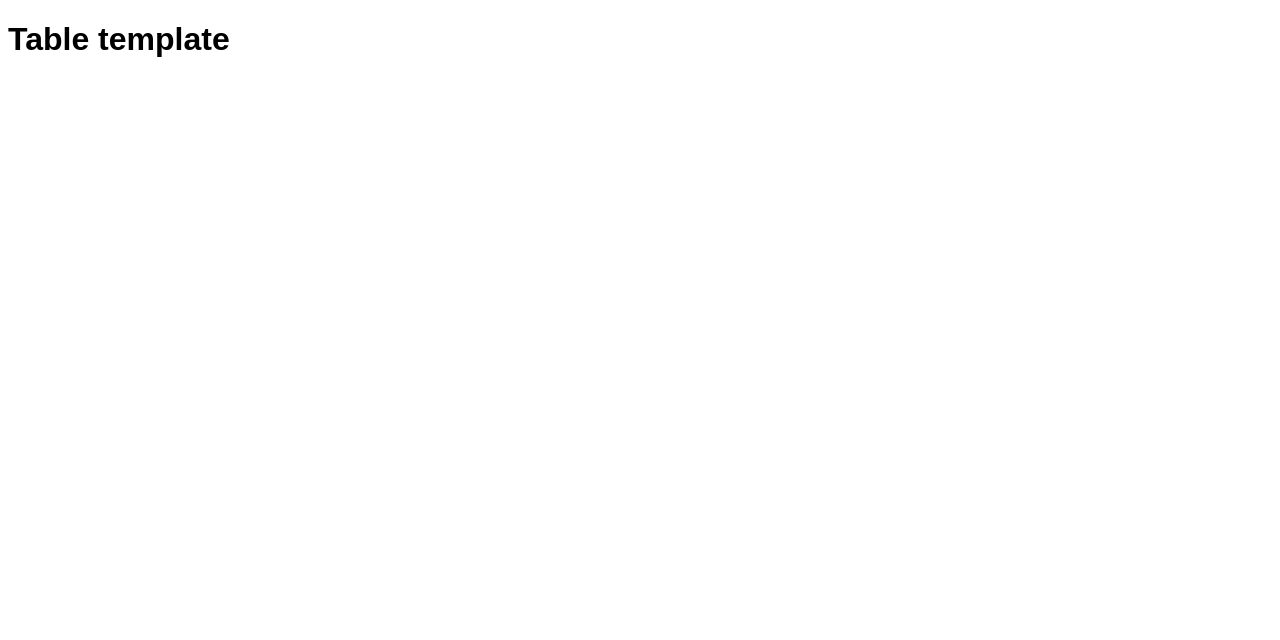
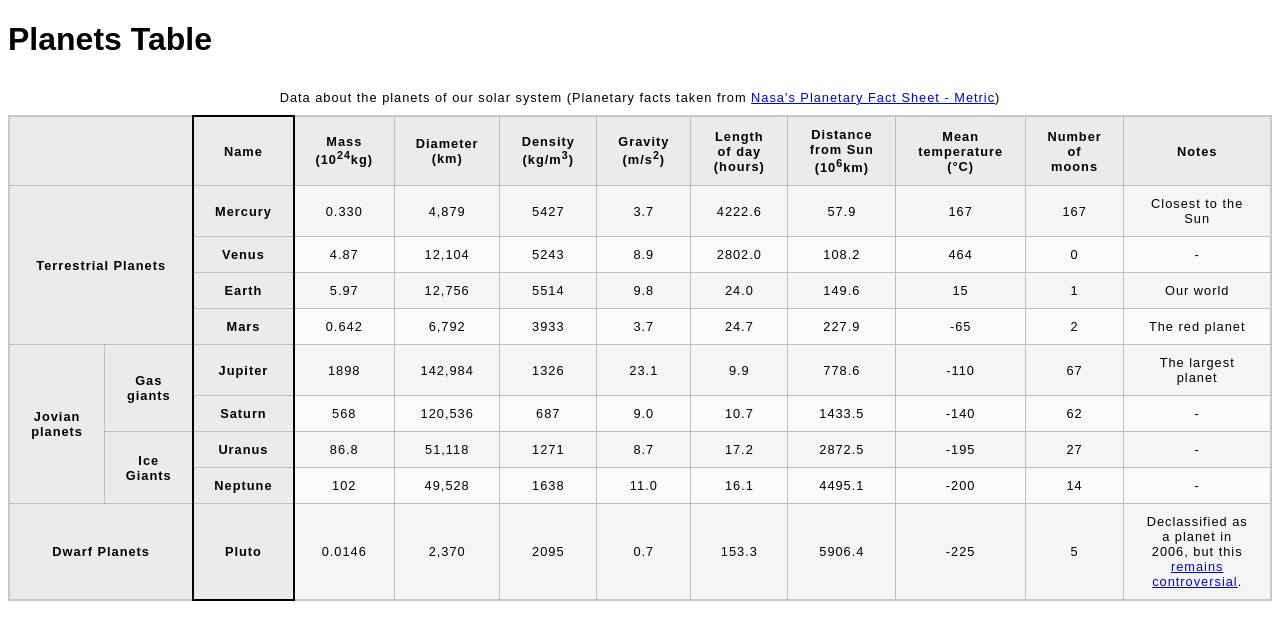
Before and after one commit to Dr3wsky/The-Odin-Project-Foundations, a plain HTML site: page html/tables/tables-assessment/blank-template.html in a window 1280 px wide. Drawn offline with Linux system fonts and the light colour scheme.

Commit message:
completed table assessment

```diff
--- a/html/tables/tables-assessment/blank-template.html
+++ b/html/tables/tables-assessment/blank-template.html
@@ -3,11 +3,148 @@
   <head>
     <meta charset="utf-8">
     <meta name="viewport" content="width=device-width">
-    <title>Table template</title>
+    <title>Table Assessment</title>
     <link href="minimal-table.css" rel="stylesheet" type="text/css">
   </head>
   <body>
-    <h1>Table template</h1>
+    <h1>Planets Table</h1>
+    <table>
+        <caption>Data about the planets of our solar system (Planetary facts taken from <a href="http://nssdc.gsfc.nasa.gov/planetary/factsheet/">Nasa's Planetary Fact Sheet - Metric</a>)</caption>
+        <colgroup>
+            <col span="2">
+            <col style="border: 2px solid black;">
+            <col span="9">
+        </colgroup>
+        <thead>
+            <tr>
+                <th colspan="2"></th>
+                <th scope="col">Name</th>
+                <th scope="col">Mass (10<sup>24</sup>kg)</th>
+                <th scope="col">Diameter (km)</th>
+                <th scope="col">Density (kg/m<sup>3</sup>)</th>
+                <th scope="col">Gravity (m/s<sup>2</sup>)</th>
+                <th scope="col">Length of day (hours)</th>
+                <th scope="col">Distance from Sun (10<sup>6</sup>km)</th>
+                <th scope="col">Mean temperature (°C)</th>
+                <th scope="col">Number of moons</th>
+                <th scope="col">Notes</th>
+            </tr></thead>
+        <tbody>
+            <tr>
+                <th colspan="2" rowspan="4" scope="rowgroup">Terrestrial Planets</th>
+                <th scope="row">Mercury</th>
+                <td>0.330</td>
+                <td>4,879</td>
+                <td>5427</td>
+                <td>3.7</td>
+                <td>4222.6</td>
+                <td>57.9</td>
+                <td>167</td>
+                <td>167</td>
+                <td>Closest to the Sun</td>
+            </tr>
+            <tr>
+                <th scope="row">Venus</th>
+                <td>4.87</td>
+                <td>12,104</td>
+                <td>5243</td>
+                <td>8.9</td>
+                <td>2802.0</td>
+                <td>108.2</td>
+                <td>464</td>
+                <td>0</td>
+                <td>-</td>
+            </tr>
+            <tr>
+                <th scope="row">Earth</th>
+                <td>5.97</td>
+                <td>12,756</td>
+                <td>5514</td>
+                <td>9.8</td>
+                <td>24.0</td>
+                <td>149.6</td>
+                <td>15</td>
+                <td>1</td>
+                <td>Our world</td>
+            </tr>
+            <tr>
+                <th scope="row">Mars</th>
+                <td>0.642</td>
+                <td>6,792</td>
+                <td>3933</td>
+                <td>3.7</td>
+                <td>24.7</td>
+                <td>227.9</td>
+                <td>-65</td>
+                <td>2</td>
+                <td>The red planet</td>
+            </tr>
+            <tr>
+                <th rowspan="4" scope="rowgroup">Jovian planets</th>
+                <th rowspan="2" scope="rowgroup">Gas giants</th>
+                <th scope="row">Jupiter</th>
+                <td>1898</td>
+                <td>142,984</td>
+                <td>1326</td>
+                <td>23.1</td>
+                <td>9.9</td>
+                <td>778.6</td>
+                <td>-110</td>
+                <td>67</td>
+                <td>The largest planet</td>
+            </tr>
+            <tr>
+                    <th scope="row">Saturn</th>
+                    <td>568</td>
+                    <td>120,536</td>
+                    <td>687</td>
+                    <td>9.0</td>
+                    <td>10.7</td>
+                    <td>1433.5</td>
+                    <td>-140</td>
+                    <td>62</td>
+                    <td>-</td>
+            </tr>
+            <tr>
+                <th rowspan="2" scope="rowgroup">Ice Giants</th>
+                <th scope="row">Uranus</th>
+                <td>86.8</td>
+                <td>51,118</td>
+                <td>1271</td>
+                <td>8.7</td>
+                <td>17.2</td>
+                <td>2872.5</td>
+                <td>-195</td>
+                <td>27</td>
+                <td>-</td>
+            </tr>
+            <tr>
+                <th scope="row">Neptune</th>
+                <td>102</td>
+                <td>49,528</td>
+                <td>1638</td>
+                <td>11.0</td>
+                <td>16.1</td>
+                <td>4495.1</td>
+                <td>-200</td>
+                <td>14</td>
+                <td>-</td>
+            </tr>
+            <tr>
+                <th colspan="2" scope="rowgroup">Dwarf Planets</th>
+                <th scope="row">Pluto</th>
+                <td>0.0146</td>
+                <td>2,370</td>
+                <td>2095</td>
+                <td>0.7</td>
+                <td>153.3</td>
+                <td>5906.4</td>
+                <td>-225</td>
+                <td>5</td>
+                <td>Declassified as a planet in 2006, but this <a href="http://www.usatoday.com/story/tech/2014/10/02/pluto-planet-solar-system/16578959/">remains controversial</a>.</td>
+            </tr>
+        </tbody>
+    </table>
 
 
   </body>
```
